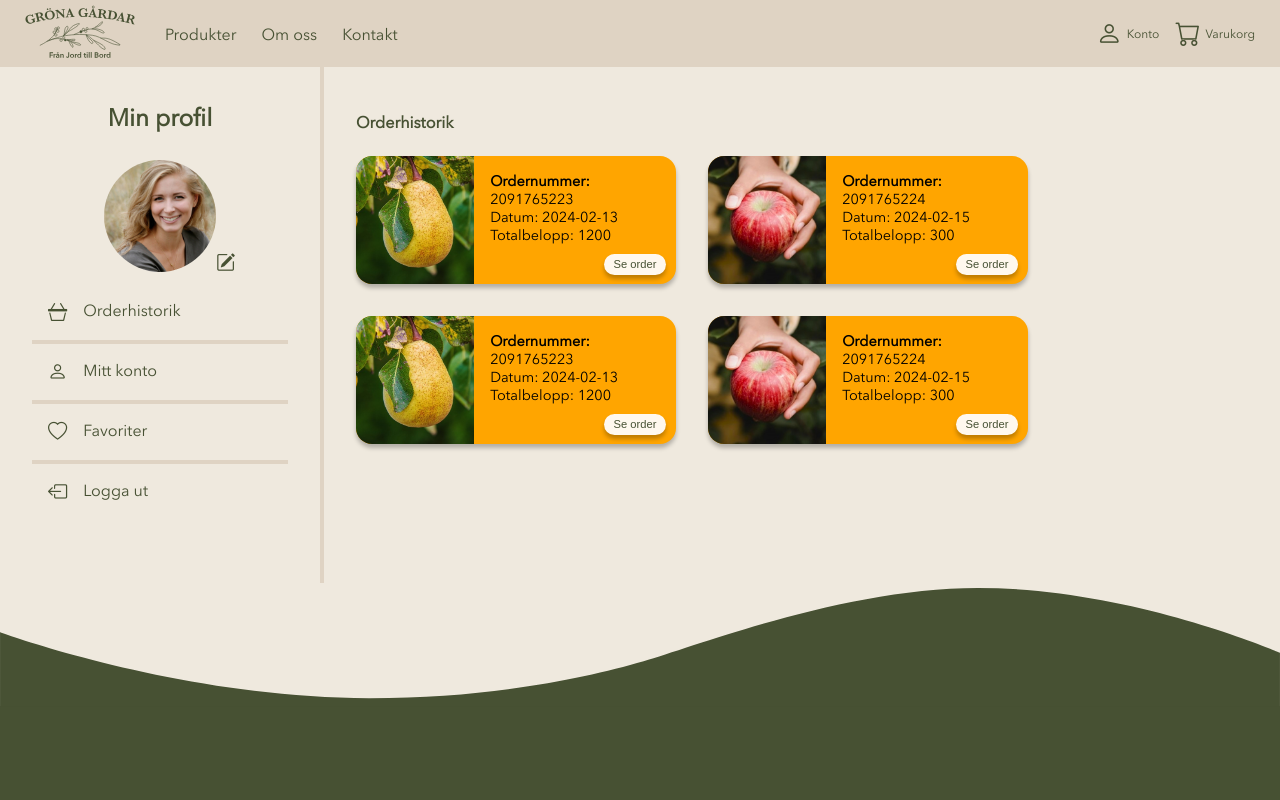
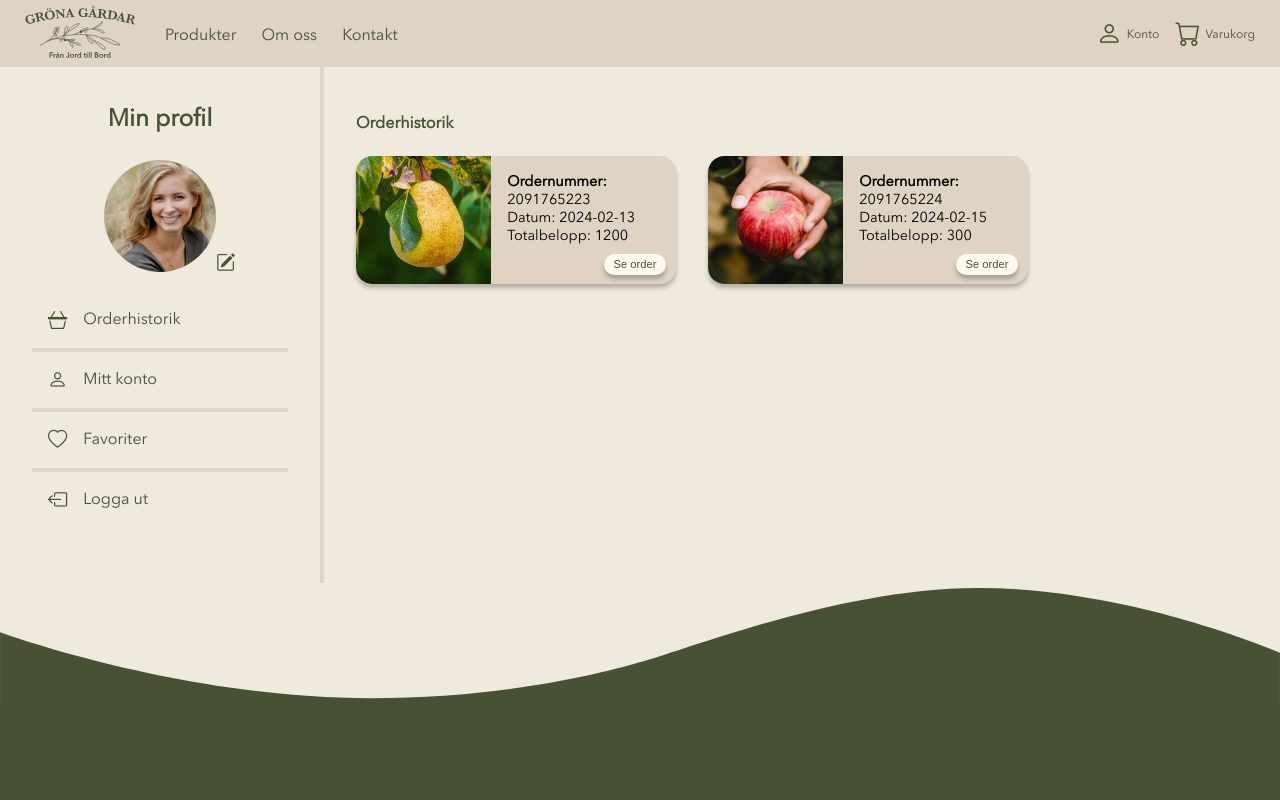
Before and after one commit to f1schhh/Grona-gardar, a Vue app: page /account/orderhistory in a window 1280 px wide. Shown: the top 800 px of the page. Built offline with nearby package versions, Linux system fonts and the light colour scheme.

Commit message:
responsiviserat account, editaccount, favorites & orderhistory

```diff
--- a/src/database.json
+++ b/src/database.json
@@ -241,8 +241,8 @@
       "delivery_alternative": "PostNord Hem",
       "delivery_adress": "Axel Dahlströms Torg, Göteborg",
       "delivery_zipcode": "433 38",
-      "delivery_name": "Axel  Dahlstrom",
-      "email": "atko.dahlstrom@cat.com"
+      "delivery_name": "Axel Dahlstrom",
+      "email": "axel.dahlstrom@gmail.com"
     },
     {
       "id": 2091765224,
@@ -254,7 +254,7 @@
       "delivery_adress": "Axel Dahlströms Torg, Göteborg",
       "delivery_zipcode": "433 38",
       "delivery_name": "Axel Dahlstrom",
-      "email": "atko.dahlstrom@cat.com"
+      "email": "axel.dahlstrom@gmail.com"
     }
   ],
   "order_product_list": [
--- a/src/views/AccountView.vue
+++ b/src/views/AccountView.vue
@@ -24,8 +24,6 @@ article {
     display: flex;
     flex-direction: column;
     padding-left: 0rem;
-    /* justify-content: center;
-    align-items: center; */
 }
 
 #test {
@@ -56,7 +54,8 @@ article {
 }
 
 #profilePic {
-    width: 5rem;
+    min-width: 5rem;
+    width: 20vw;
     border-radius: 100%;
 }
 
@@ -72,7 +71,8 @@ article {
 
 #profileInfo h2 {
     padding-bottom: 0.7rem;
-    font-weight: lighter;
+    font-family: 'lucida handwriting';
+
 }
 
 ul {
@@ -144,9 +144,10 @@ i {
     }
 
     h2 {
-        font-weight: 100;
-        font-size: 1.2rem;
+        font-size: 1.4rem;
+        padding-top: 0.5rem;
         /* padding: 1.5rem; */
+
     }
 
     ul {
@@ -227,12 +228,6 @@ i {
         width: 7rem;
     }
 
-    h2 {
-        font-weight: 100;
-        font-size: 1.2rem;
-        /* padding: 1.5rem; */
-    }
-
     ul {
         display: flex;
         flex-direction: column;
@@ -292,9 +287,9 @@ i {
                 <img id="profilePic" src="../assets/media/profile_pictures/profilePic1.jpg" alt="">
 
                 <i id="editPicSymbol" class="bi bi-pencil-square"></i>
+
             </div>
 
-            <!-- <h2>Namn</h2> -->
             <h2>{{ user }}</h2>
             <ul>
                 <router-link to="/account/orderhistory">
--- a/src/views/EditAccountView.vue
+++ b/src/views/EditAccountView.vue
@@ -111,6 +111,7 @@ article {
     gap: 1rem;
     padding: 2rem;
     width: 70%;
+    max-width: 18rem;
     font-weight: bold;
     background-color: var(--dark-beige);
     border-radius: 19px;
@@ -134,10 +135,21 @@ article {
 #adressDiv {
     display: flex;
     flex-direction: column;
+    padding-bottom: 1rem;
 }
 
 #adressDiv {
     padding-bottom: 1rem;
+}
+
+#adress {
+    width: 15rem;
+}
+
+#buttonsDiv {
+    display: flex;
+    flex-direction: column;
+    gap: 1rem;
 }
 
 .buttons {
@@ -176,22 +188,30 @@ article {
         padding-bottom: 1.5rem;
     }
 
-    #accountInfo {
+    /*#accountInfo {
         display: flex;
         flex-direction: column;
-        /* width: 17rem; */
-        font-weight: bold;
-        width: 100%;
-        padding-left: 1rem;
-        padding-right: 1rem;
+         width: 17rem;
+    font-weight: bold;
+    padding-left: 1rem;
+    padding-right: 1rem;
+
+     width: 20vh;
+    max-width: 1000px;
+} */
+
+    #accountInfo {
+        width: 40vw;
+        max-width: 300px;
     }
 
-    #inputBoxDiv {
+
+    /* #inputBoxDiv {
         display: grid;
         grid-template-rows: 1fr 1fr;
         grid-template-columns: 1fr 1fr;
         gap: 2rem;
-    }
+    } */
 
     label {
         font-size: 1rem;
@@ -203,12 +223,12 @@ article {
         flex-direction: column;
     }
 
-    #buttonsDiv {
+    /* #buttonsDiv {
         display: flex;
         flex-direction: row;
         gap: 2rem;
         padding-top: 2rem;
-    }
+    } */
 
     .buttons {
 
--- a/src/views/FavoritesView.vue
+++ b/src/views/FavoritesView.vue
@@ -79,7 +79,7 @@ article {
     /* justify-content: center; */
     align-items: center;
     color: black;
-    padding-bottom: 1.5rem;
+    /* padding-bottom: 1.5rem; */
 }
 
 .favorites_list_li {
@@ -99,7 +99,16 @@ article {
     position: relative;
     font-size: 0.8rem;
     font-weight: lighter;
-    width: 17.5rem;
+    /* width: 17.5rem; */
+
+    overflow: hidden;
+    width: 70vw;
+    max-width: 20rem;
+    height: 50vw;
+    max-height: 8rem;
+
+    padding-bottom: 0;
+    margin-bottom: 0;
 }
 
 .favorites_list_li span {
@@ -107,12 +116,15 @@ article {
 }
 
 .img-wrapper {
-    width: 10.4375rem;
-    height: 10.4375rem;
+    width: 22vw;
+    height: 100%;
+    padding-bottom: 0;
+    margin-bottom: 0;
 }
 
 .img-wrapper img {
     width: 100%;
+    min-height: 8rem;
     height: 100%;
     border-top-right-radius: 0rem;
     border-top-left-radius: 1rem;
@@ -120,6 +132,8 @@ article {
     border-bottom-right-radius: 0rem;
     object-fit: cover;
     object-position: center;
+    padding-bottom: 0;
+    margin-bottom: 0;
 }
 
 
@@ -127,6 +141,8 @@ article {
 
 .infoProduct {
     padding: 1rem;
+    padding-bottom: 0rem;
+    margin-bottom: 0rem;
 }
 
 .infoProduct h3 {
@@ -153,23 +169,23 @@ article {
 }
 
 #button {
-    background-color: #FFF8EE;
+    /* background-color: #FFF8EE;
     border: 0;
-    text-align: center;
+    text-align: center; */
     border-radius: 19px;
-    padding: 0.3rem 0.6rem;
-    box-shadow: 0 4px 4px 0 rgba(0, 0, 0, 0.25);
+    /* padding: 0.3rem 0.6rem;
+    box-shadow: 0 4px 4px 0 rgba(0, 0, 0, 0.25); */
     position: absolute;
     right: 10px;
     bottom: 9px;
-    font-weight: lighter;
-    font-size: 0.9rem;
+    /* font-weight: lighter;
+    font-size: 0.9rem; */
 }
 
-#button:active {
+/* #button:active {
     box-shadow: inset 0 4px 4px 0 rgba(0, 0, 0, 0.25);
     font-size: pink;
-}
+} */
 
 @media screen and (max-width: 385px) {
     article {
@@ -229,8 +245,8 @@ article {
 
     #button {
         margin-top: 0;
-        font-size: 0.7rem;
-        color: var(--dark-green)
+        /* font-size: 0.7rem;
+        color: var(--dark-green) */
     }
 }
 </style>
@@ -239,6 +255,11 @@ article {
     <article>
         <section id="favorites">
             <h2>Favoriter</h2>
+
+            <div id="hrDiv">
+                <hr id="favorites_hr">
+            </div>
+
             <ul class="favorites_list" v-if="favoriteProducts.length > 0">
 
                 <!-- TEST AV FAVORITKNAPP -->
@@ -258,9 +279,9 @@ article {
                             <span class="text_type">{{ product.product_type }}</span>
                             <span>{{ product.price }}kr/kg</span>
                         </div>
-                        <!-- <div id="button"> -->
-                        <AddToCartButton />
-                        <!-- </div> -->
+                        <div id="button">
+                            <AddToCartButton />
+                        </div>
                     </div>
                 </li>
                 <!-- SLUT TEST FAVORITKNAPP -->
--- a/src/views/LogOutView.vue
+++ b/src/views/LogOutView.vue
@@ -71,7 +71,7 @@ export default {
 
 @media screen and (min-width: 600px) {
     article {
-        /* padding-left: 2rem; */
+        padding-left: 2rem;
         display: flex;
         justify-content: flex-start;
         align-items: flex-start;
@@ -111,6 +111,12 @@ export default {
     #hrDiv {
         display: none;
     }
+
+    #logOut_div {
+        padding: 0;
+        margin: 0;
+        width: 50vw;
+    }
 }
 </style>
 
@@ -121,13 +127,16 @@ export default {
             <div id="hrDiv">
                 <hr id="logOut_section_hr">
             </div>
-            <p>Är du säker på att du vill logga ut?</p>
-            <div id="buttons">
-                <button class="buttons_stay_logout">Stanna</button>
 
-                <router-link to="/"><button @click="onLogOutClick" class="buttons_stay_logout">Logga
-                        ut</button></router-link>
+            <div id="logOut_div">
+                <p>Är du säker på att du vill logga ut?</p>
+                <div id="buttons">
+                    <button class="buttons_stay_logout">Stanna</button>
 
+                    <router-link to="/"><button @click="onLogOutClick" class="buttons_stay_logout">Logga
+                            ut</button></router-link>
+
+                </div>
             </div>
         </section>
     </article>
--- a/src/views/OrderHistoryView.vue
+++ b/src/views/OrderHistoryView.vue
@@ -117,12 +117,22 @@ article {
     position: relative;
     font-size: 0.8rem;
     font-weight: lighter;
-    width: 17.5rem;
+    /* width: 17.5rem; */
+
+    overflow: hidden;
+    width: 70vw;
+    max-width: 20rem;
+    height: 50vw;
+    max-height: 8rem;
+
 }
 
 .img-wrapper {
-    width: 10.4375rem;
-    height: 10.4375rem;
+    /* height: 20vw; */
+    width: 20vw;
+    /* width: 10.4375rem;
+    height: 10.4375rem; */
+
 }
 
 .img-wrapper img {
@@ -132,8 +142,10 @@ article {
     border-top-left-radius: 1rem;
     border-bottom-left-radius: 1rem;
     border-bottom-right-radius: 0rem;
-    object-fit: cover;
-    object-position: center;
+    /* object-fit: cover; */
+    /* object-position: center; */
+    padding-bottom: 0;
+    margin-bottom: 0;
 }
 
 
@@ -173,8 +185,9 @@ article {
     }
 
     .img-wrapper {
-        width: 6.5rem;
-        height: 6.5rem;
+        /* width: 6.5rem;
+        height: 6.5rem; */
+        width: 20vh;
     }
 }
 
@@ -213,23 +226,28 @@ article {
     }
 
     .orderHistory_list_li {
-        font-size: 0.7rem;
+        font-size: 0.9rem;
         height: 8rem;
         margin-right: 1rem;
         margin-bottom: 1rem;
-        background-color: orange;
 
-        width: 50vw;
-        height: 15vw;
+        width: 80%;
+        max-width: 20rem;
+
+        /* width: 50vw;
+        max-width: 20rem;
+        height: 18vw;
+        max-height: 8rem; */
     }
 
-    .order_summary {
+    /* .order_summary {
         padding-top: 2rem;
-    }
+    } */
 
     .img-wrapper {
         height: 100%;
-        width: 8rem;
+        /* width: 8rem; */
+        width: 20vh;
     }
 
     .button_seeOrder {
@@ -244,7 +262,7 @@ article {
     }
 }
 
-@media screen and (min-width: 750px) {
+@media screen and (min-width: 715px) {
     .orderHistory_list_li {
         font-size: 0.9rem;
 
@@ -295,8 +313,6 @@ article {
         height: 8rem;
         margin-right: 1rem;
         margin-bottom: 1rem;
-        width: 60%;
-        max-width: 20rem;
     }
 
     .order_summary {
@@ -333,22 +349,6 @@ article {
 
                     </div>
                 </li>
-
-                <li class="orderHistory_list_li" v-for="(items, index) in order_history_data">
-                    <div class="img-wrapper" v-if="order_image.length !== 0">
-                        <img :src="order_image[index]" alt="">
-                    </div>
-                    <div class="summar_and_button">
-                        <div class="order_summary">
-                            <p><span>Ordernummer:</span> {{ items.id }}</p>
-                            <p>Datum: {{ items.order_date }}</p>
-                            <p>Totalbelopp: {{ items.total_cost }}</p>
-                        </div>
-
-                        <button class="button_seeOrder">Se order</button>
-
-                    </div>
-                </li>
             </ul>
         </section>
     </article>
```
